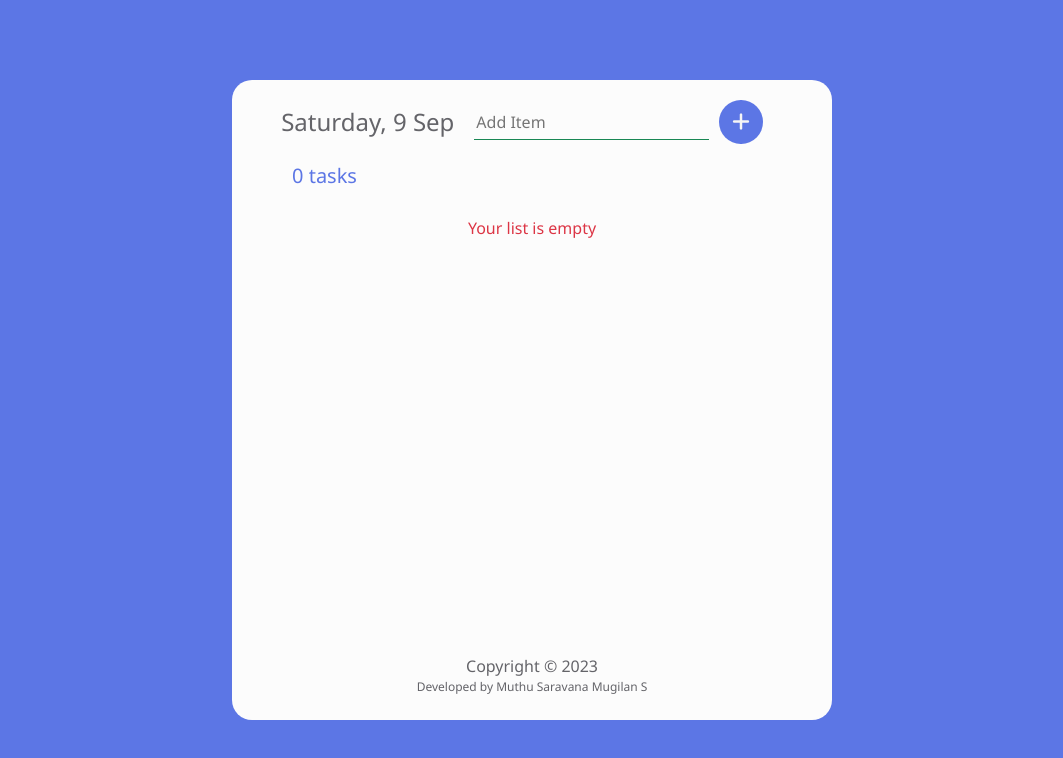
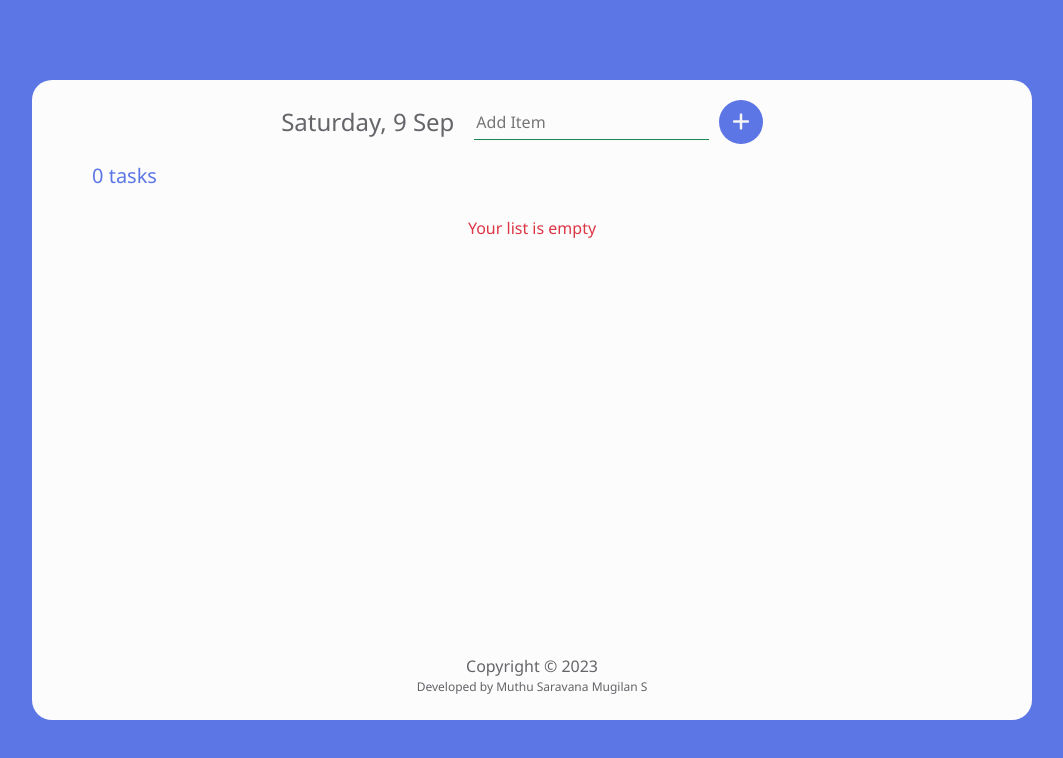
Before and after one commit to mugilan2000/todolist, a React (Create React App) app: page / in a window 1280 px wide. Shown: the top 758 px of the page, without its empty margins (108-1171 px from the left). Built offline with nearby package versions, Linux system fonts and the light colour scheme.

Commit message:
Project upgraded

```diff
--- a/package.json
+++ b/package.json
@@ -7,6 +7,7 @@
     "@testing-library/jest-dom": "^5.17.0",
     "@testing-library/react": "^13.4.0",
     "@testing-library/user-event": "^13.5.0",
+    "node-schedule": "^2.1.1",
     "react": "^18.2.0",
     "react-dom": "^18.2.0",
     "react-scripts": "5.0.1",
@@ -14,7 +15,7 @@
   },
   "scripts": {
     "start": "react-scripts start",
-    "predeploy":"npm run build",
+    "predeploy": "npm run build",
     "deploy": "gh-pages -d build",
     "build": "react-scripts build",
     "test": "react-scripts test",
--- a/src/EditModal.js
+++ b/src/EditModal.js
@@ -49,7 +49,7 @@ const EditModal = ({ isOpen, onClose, title, itemId, items, setItems }) => {
         >
             <div
                 style={{
-                    background: "#F2FFFF",
+                    background: "#FCFCFC",
                     height: 'auto',
                     width: 500,
                     margin: "auto",
--- a/src/RemainderModal.js
+++ b/src/RemainderModal.js
@@ -12,16 +12,17 @@ const RemainderModal = ({ isOpen, onClose, title, itemId, items, setItems }) =>
         event.preventDefault();
 
 
-
         if (date !== '' && time !== '') {
-
-
 
             var dateTimeString = date + ' ' + time;
             var scheduledTime = new Date(dateTimeString)
             var currentTime = new Date();
             var timeDiff = (scheduledTime.getTime() - currentTime.getTime());
 
+            console.log(dateTimeString)
+            console.log(scheduledTime)
+            console.log(currentTime)
+            console.log(timeDiff)
 
             if(scheduledTime.getTime() > currentTime.getTime()){
                 const listItems = items.map((item) =>
@@ -32,11 +33,6 @@ const RemainderModal = ({ isOpen, onClose, title, itemId, items, setItems }) =>
                 localStorage.setItem("todo_list", JSON.stringify(listItems))
 
             }
-
-
-
-
-
 
             var timeoutIds = [];
 
@@ -52,9 +48,8 @@ const RemainderModal = ({ isOpen, onClose, title, itemId, items, setItems }) =>
                     )
 
                     setItems(listItems);
+                    console.log(listItems)
                     localStorage.setItem("todo_list", JSON.stringify(listItems))
-
-
 
                     notification.onclick = () => {
                         window.focus();
@@ -92,6 +87,8 @@ const RemainderModal = ({ isOpen, onClose, title, itemId, items, setItems }) =>
     const handleClose = (e) => {
         onClose();
     }
+
+
     return (
         <div
             style={{
@@ -110,7 +107,7 @@ const RemainderModal = ({ isOpen, onClose, title, itemId, items, setItems }) =>
         >
             <div
                 style={{
-                    background: "#F2FFFF",
+                    background: "#FCFCFC",
                     height: 'auto',
                     width: 500,
                     margin: "auto",
--- a/src/index.css
+++ b/src/index.css
@@ -19,7 +19,7 @@ body {
   top: 50%;
   left: 50%;
   transform: translate(-50%,-50%);
-  width: 600px;
+  width: 1000px;
   border-radius: 20px;
   background-color: #FCFCFC;
   display: flex;
```
Also changed, not shown: 1 other file (tests, documents, lock files or other folders).
